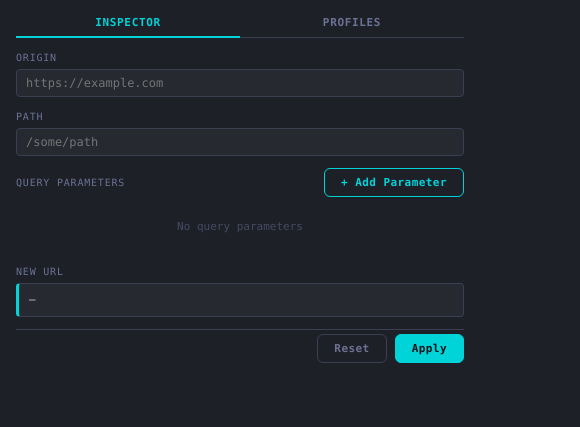
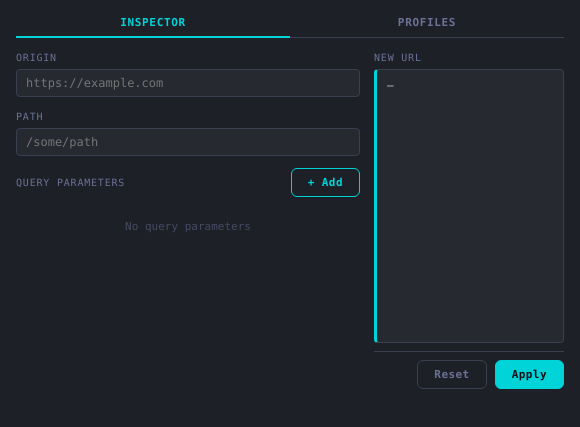
Before and after one commit to coreyosity/request-inspector, a browser extension: page popup.html in a window 400 px wide. Shown: the part 55-482 px from the top of the page, 580 px wide, since content can reach past the window. Drawn offline with Linux system fonts and the light colour scheme.

Commit message:
display preview on right

```diff
--- a/popup.html
+++ b/popup.html
@@ -30,6 +30,8 @@
     <!-- ── Inspector tab ── -->
     <div id="tab-inspector" class="tab-panel" role="tabpanel">
 
+      <div class="inspector-left">
+
         <!-- Origin (read-only) -->
         <section class="field-group">
           <label for="origin-display">Origin</label>
@@ -49,13 +51,17 @@
           <div class="params-header">
             <span class="params-title">Query Parameters</span>
             <button id="add-param-btn" class="btn btn-secondary" title="Add parameter">
-            + Add Parameter
+              + Add
             </button>
           </div>
           <div id="params-list" class="params-list">
             <div class="params-empty" id="params-empty">No query parameters</div>
           </div>
         </section>
+
+      </div><!-- /inspector-left -->
+
+      <div class="inspector-right">
 
         <!-- Live preview -->
         <section class="preview-section">
@@ -68,6 +74,8 @@
           <button id="reset-btn" class="btn btn-ghost">Reset</button>
           <button id="apply-btn" class="btn btn-primary">Apply</button>
         </div>
+
+      </div><!-- /inspector-right -->
 
     </div><!-- /tab-inspector -->
 
--- a/styles.css
+++ b/styles.css
@@ -28,8 +28,8 @@
 }
 
 body {
-  width: 480px;
-  min-height: 200px;
+  width: 580px;
+  height: 460px;
   background: var(--bg-base);
   color: var(--text);
   font-family: var(--font-mono);
@@ -39,6 +39,7 @@ body {
 
 /* ── Layout container ──────────────────────────────────────── */
 .container {
+  height: 100%;
   padding: 14px 16px 16px;
   display: flex;
   flex-direction: column;
@@ -142,12 +143,61 @@ input[type="text"]:focus {
 
 /* ── Tab panels ────────────────────────────────────────────── */
 .tab-panel {
+  flex: 1;
+  min-height: 0;
   display: flex;
   flex-direction: column;
   gap: 12px;
 }
 
 .tab-panel.hidden { display: none; }
+
+/* ── Inspector two-column layout ───────────────────────────── */
+#tab-inspector {
+  flex-direction: row;
+  align-items: stretch;
+  gap: 14px;
+}
+
+.inspector-left {
+  flex: 1;
+  min-width: 0;
+  min-height: 0;
+  display: flex;
+  flex-direction: column;
+  gap: 12px;
+  overflow-y: auto;
+  scrollbar-width: thin;
+  scrollbar-color: var(--border) transparent;
+}
+
+.inspector-left::-webkit-scrollbar        { width: 4px; }
+.inspector-left::-webkit-scrollbar-track  { background: transparent; }
+.inspector-left::-webkit-scrollbar-thumb  { background: var(--border); border-radius: 2px; }
+
+.inspector-right {
+  width: 190px;
+  flex-shrink: 0;
+  display: flex;
+  flex-direction: column;
+  gap: 8px;
+}
+
+.inspector-right .preview-section {
+  flex: 1;
+  display: flex;
+  flex-direction: column;
+  gap: 4px;
+}
+
+.inspector-right .url-preview {
+  flex: 1;
+}
+
+.inspector-right .actions {
+  border-top: 1px solid var(--border);
+  padding-top: 8px;
+}
 
 /* ── Params section ────────────────────────────────────────── */
 .params-section {
@@ -173,15 +223,7 @@ input[type="text"]:focus {
   display: flex;
   flex-direction: column;
   gap: 4px;
-  max-height: 240px;
-  overflow-y: auto;
-  scrollbar-width: thin;
-  scrollbar-color: var(--border) transparent;
 }
-
-.params-list::-webkit-scrollbar        { width: 4px; }
-.params-list::-webkit-scrollbar-track  { background: transparent; }
-.params-list::-webkit-scrollbar-thumb  { background: var(--border); border-radius: 2px; }
 
 .params-empty {
   text-align: center;
@@ -499,8 +541,6 @@ input[type="text"]:focus {
   display: flex;
   gap: 8px;
   justify-content: flex-end;
-  padding-top: 4px;
-  border-top: 1px solid var(--border);
 }
 
 .btn {
```
Lines whose indentation alone changed are shown as unchanged.
